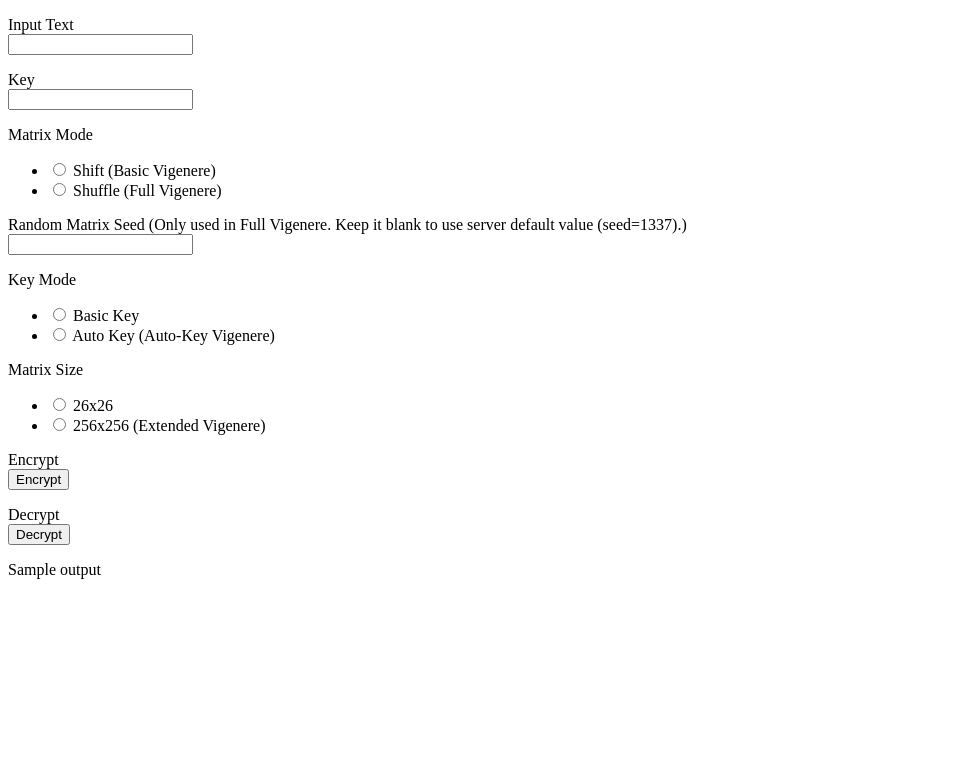
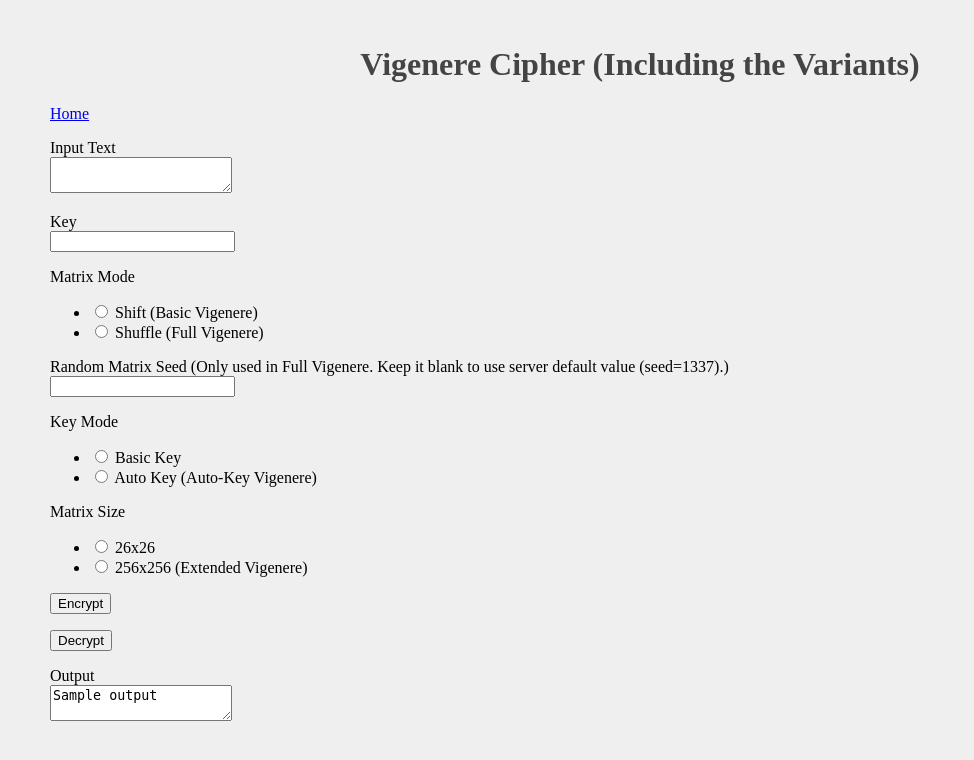
Before and after one commit to mzunanalfikri/classic-cryptography-implementatioin, a Flask app: template app/templates/vigenere.html in a window 1280 px wide. Shown: the top 760 px of the page, without its empty margins (0-974 px from the left). Run offline with Flask 2, Linux system fonts and the light colour scheme; the template is opened without the code that fills it: values that come from a table or form of the project are taken from there, most other values are stand-ins (such as "Sample title", 1, 10 or a date in 2020).

Commit message:
Initialize styling

```diff
--- a/app/forms/playfair_form.py
+++ b/app/forms/playfair_form.py
@@ -1,10 +1,11 @@
 from flask_wtf import FlaskForm
 from wtforms import StringField, SubmitField
 from wtforms.validators import DataRequired
+from wtforms.widgets import TextArea
 
 
 class PlayfairForm(FlaskForm):
-    input = StringField('Input Text', validators=[DataRequired()])
+    input = StringField('Input Text', widget=TextArea(), validators=[DataRequired()])
     key = StringField('Key', validators=[DataRequired()])
     encrypt = SubmitField('Encrypt')
     decrypt = SubmitField('Decrypt')
--- a/app/forms/super_enkripsi_form.py
+++ b/app/forms/super_enkripsi_form.py
@@ -1,10 +1,11 @@
 from flask_wtf import FlaskForm
 from wtforms import StringField, SubmitField
 from wtforms.validators import DataRequired
+from wtforms.widgets import TextArea
 
 
 class SuperEnkripsiForm(FlaskForm):
-    input = StringField('Input Text', validators=[DataRequired()])
+    input = StringField('Input Text', widget=TextArea(), validators=[DataRequired()])
     key = StringField('Key', validators=[DataRequired()])
     encrypt = SubmitField('Encrypt')
     decrypt = SubmitField('Decrypt')
--- a/app/forms/vigenere_form.py
+++ b/app/forms/vigenere_form.py
@@ -1,10 +1,11 @@
 from flask_wtf import FlaskForm
 from wtforms import StringField, RadioField, SubmitField
 from wtforms.validators import DataRequired
+from wtforms.widgets import TextArea
 
 
 class VigenereForm(FlaskForm):
-    input = StringField('Input Text', validators=[DataRequired()])
+    input = StringField('Input Text', widget=TextArea(), validators=[DataRequired()])
     key = StringField('Key', validators=[DataRequired()])
     matrix_mode = RadioField('Matrix Mode', choices=[
         ('matrix_basic', 'Shift (Basic Vigenere)'),
--- a/app/static/css/index.css
+++ b/app/static/css/index.css
@@ -0,0 +1,13 @@
+body {
+  background: #efefef;
+  margin: 0px;
+  padding: 25px 50px;
+}
+
+h1 {
+  text-align: center;
+}
+
+h1, h2 {
+  color: #444444;
+}
--- a/app/templates/base.html
+++ b/app/templates/base.html
@@ -3,6 +3,9 @@
   <head>
     <meta charset="utf-8">
     <title>{% block title %}Cipher Tools{% endblock %}</title>
+    <link rel="stylesheet" href="{{ url_for('static', filename='css/index.css') }}">
+    {% block head %}
+    {% endblock %}
   </head>
   <body>
     {% block body %}
--- a/app/templates/vigenere.html
+++ b/app/templates/vigenere.html
@@ -2,12 +2,16 @@
 
 {% block title %}Vigenere Cipher{% endblock %}
 {% block body %}
+<h1>Vigenere Cipher (Including the Variants)</h1>
+<a href="/">Home</a>
 <div class="input">
   <form action="" method="post">
     {{ form.hidden_tag() }}
     {% for field in form if field.widget.input_type != "hidden" %}
     <p>
+      {% if field.widget.input_type != "submit" %}
       {{ field.label }}<br>
+      {% endif %}
       {{ field }}
       {% for error in field.errors %}
       <span style="color: red">[{{ error }}]</span>
@@ -17,6 +21,7 @@
   </form>
 </div>
 <div class="output">
-  <p>{{ output }}</p>
+  <label for="output">Output</label><br>
+  <textarea id="output" readonly>{{ output }}</textarea>
 </div>
 {% endblock %}
```
Also changed, not shown: app/routes.py (+4 -5 lines), app/templates/index.html (+8 -1 lines), app/templates/playfair.html (+6 -1 lines), app/templates/super-enkripsi.html (+6 -1 lines).
